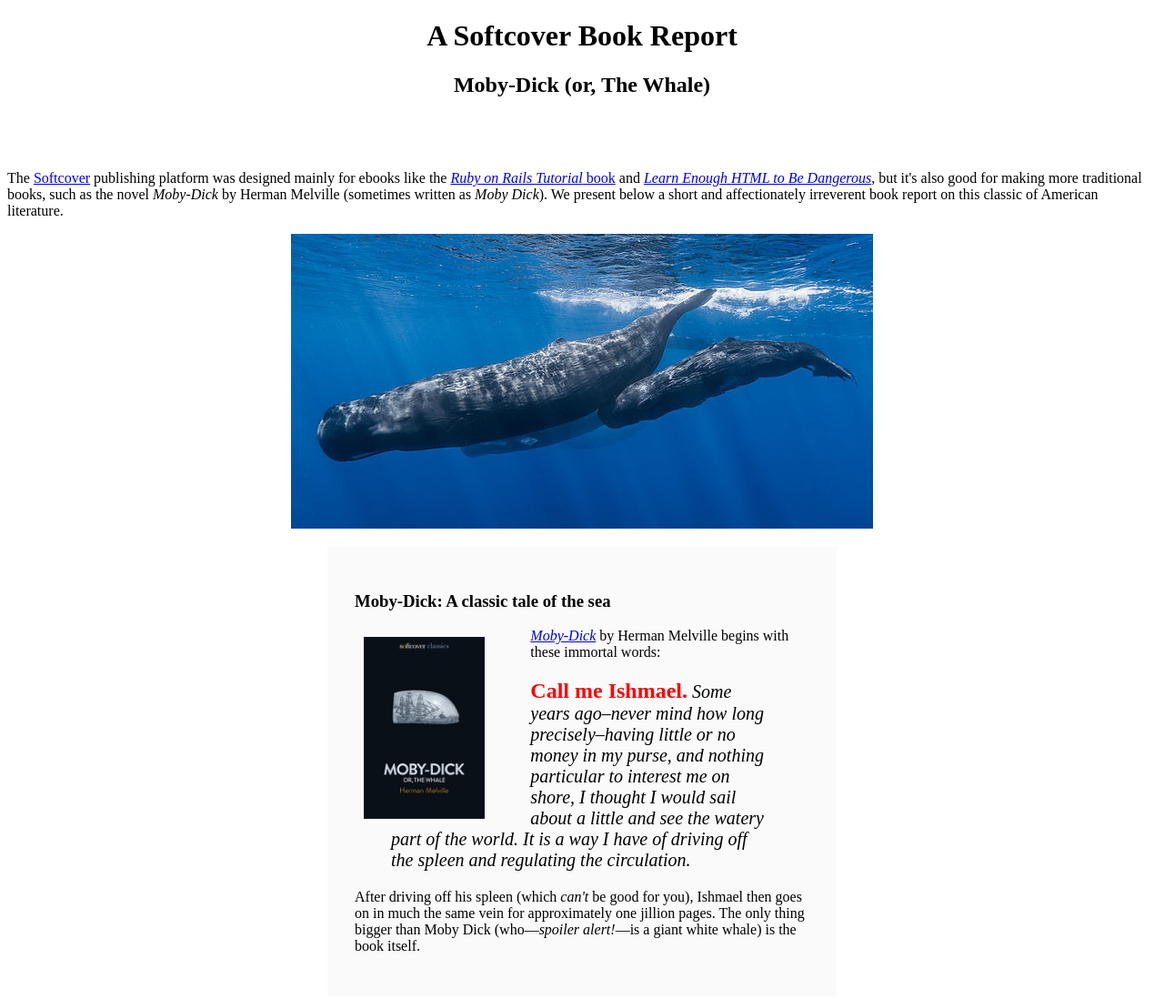
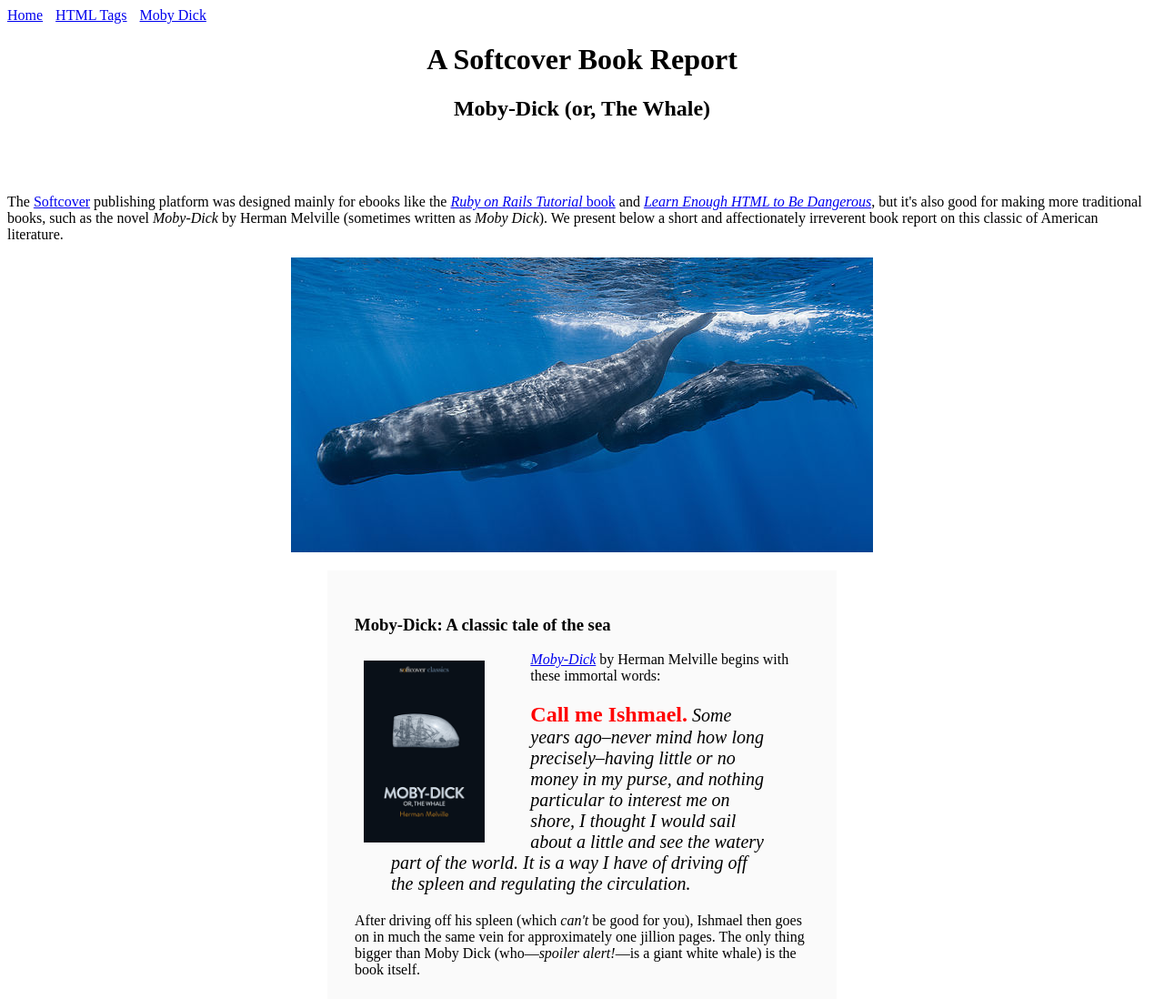
Before and after one commit to thenucleus2337/sample_website, a plain HTML site: page moby_dick.html in a window 1280 px wide. Shown: the whole page at 91% size. Drawn offline with Linux system fonts and the light colour scheme.

Commit message:
Finish the sample website

```diff
--- a/moby_dick.html
+++ b/moby_dick.html
@@ -5,6 +5,12 @@
     <meta charset="utf-8">
   </head>
   <body>
+
+<div styles="text-align: right:">
+<a href="index.html">Home</a>
+<a href="tags.html" style="margin: 0 0 0 10px;">HTML Tags</a>
+<a href="moby_dick.html" style="margin: 0 0 0 10px;">Moby Dick</a>
+</div>
 
     <!-- much here to be styled, will do so in last section -->
     <header style="text-align: center; margin: 0 0 80px;">
```
